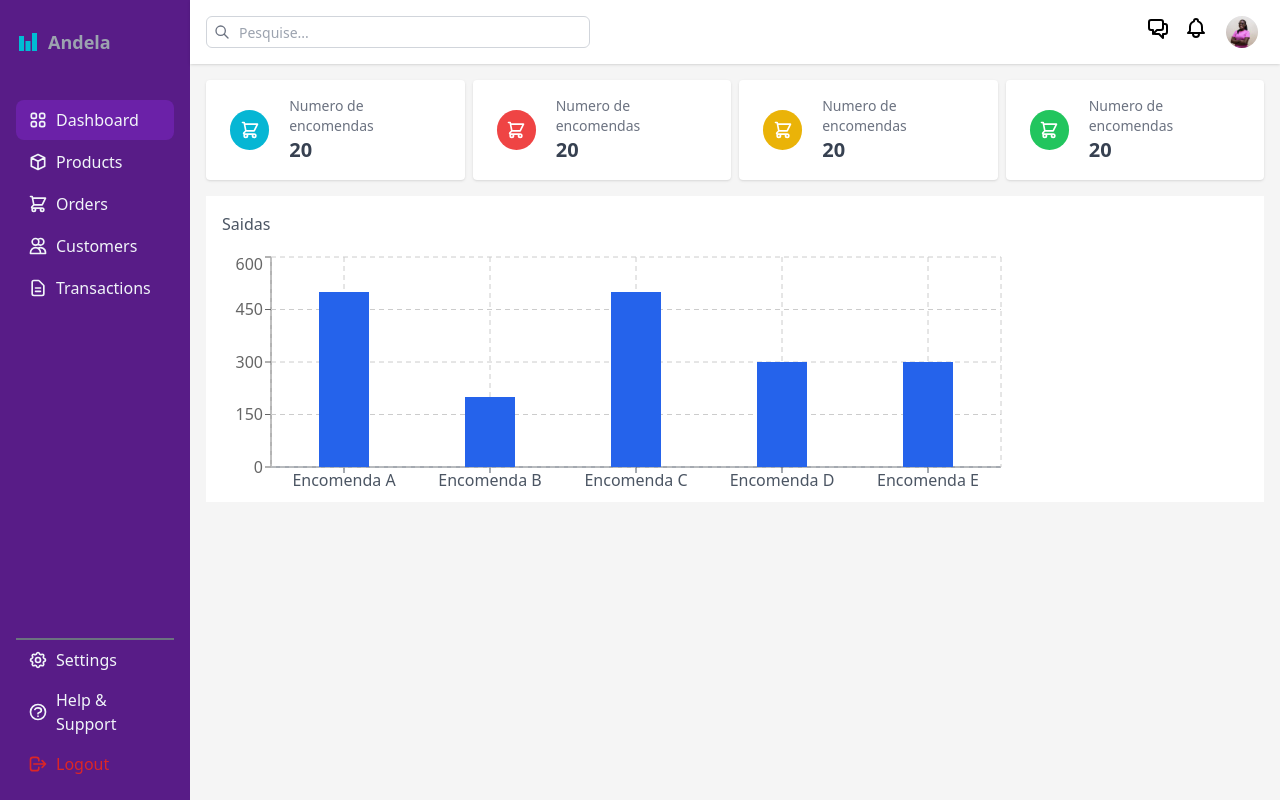
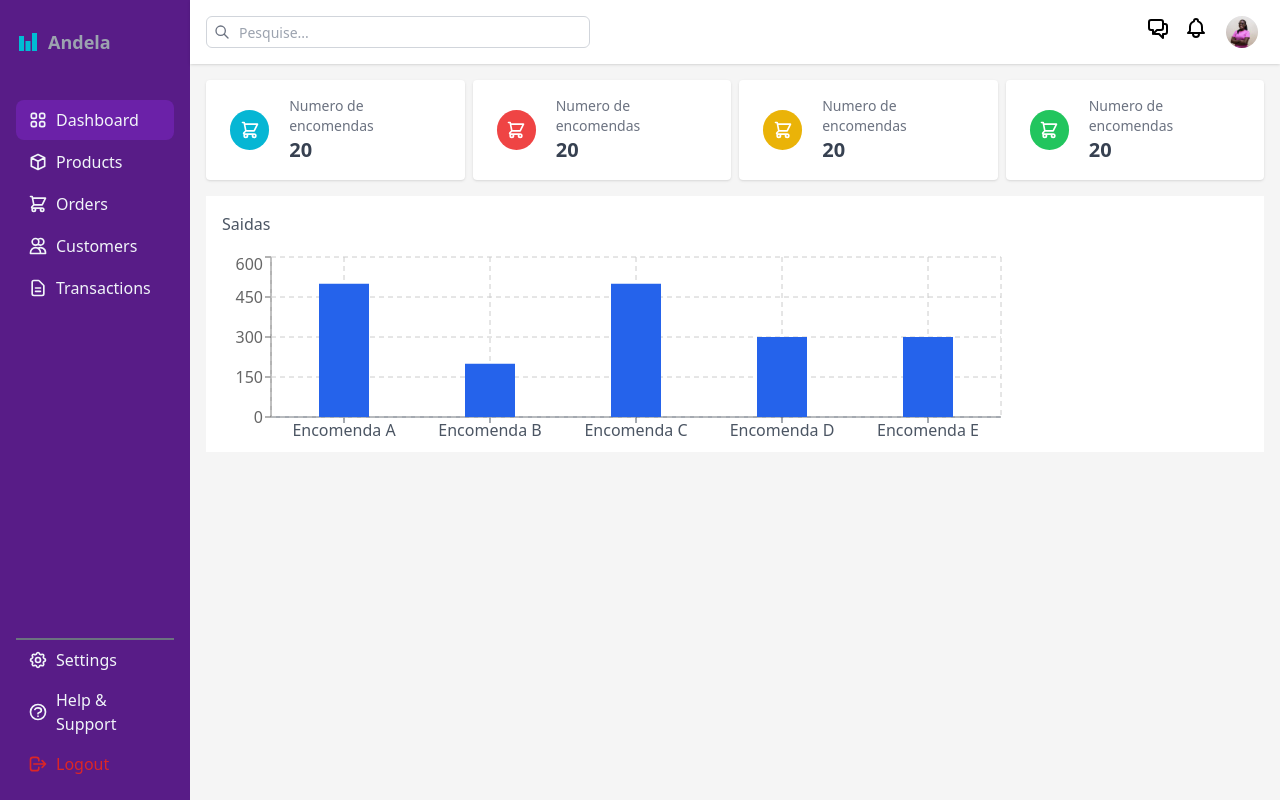
Before and after one commit to MatolaTheCoder/andela-sweet-gift, a React (Create React App) app: page / in a window 1280 px wide. Built offline with nearby package versions, Linux system fonts and the light colour scheme.

Commit message:
Dashboard chart

```diff
--- a/src/components/DashboardChart.jsx
+++ b/src/components/DashboardChart.jsx
@@ -8,7 +8,7 @@ export default function DashboardChart() {
         <div className="text-gray-600 font-sm pl-4 pb-4">
           <p>Saidas</p>
         </div>
-        <BarChart width={800} height={250} data={dados}>
+        <BarChart width={800} height={200} data={dados}>
           <XAxis dataKey="name" stroke='#4b5563'/>
           <YAxis/>
           <Tooltip/>
@@ -17,6 +17,7 @@ export default function DashboardChart() {
         </BarChart>
       </div>
 
+
     </div>
   )
 }
```
